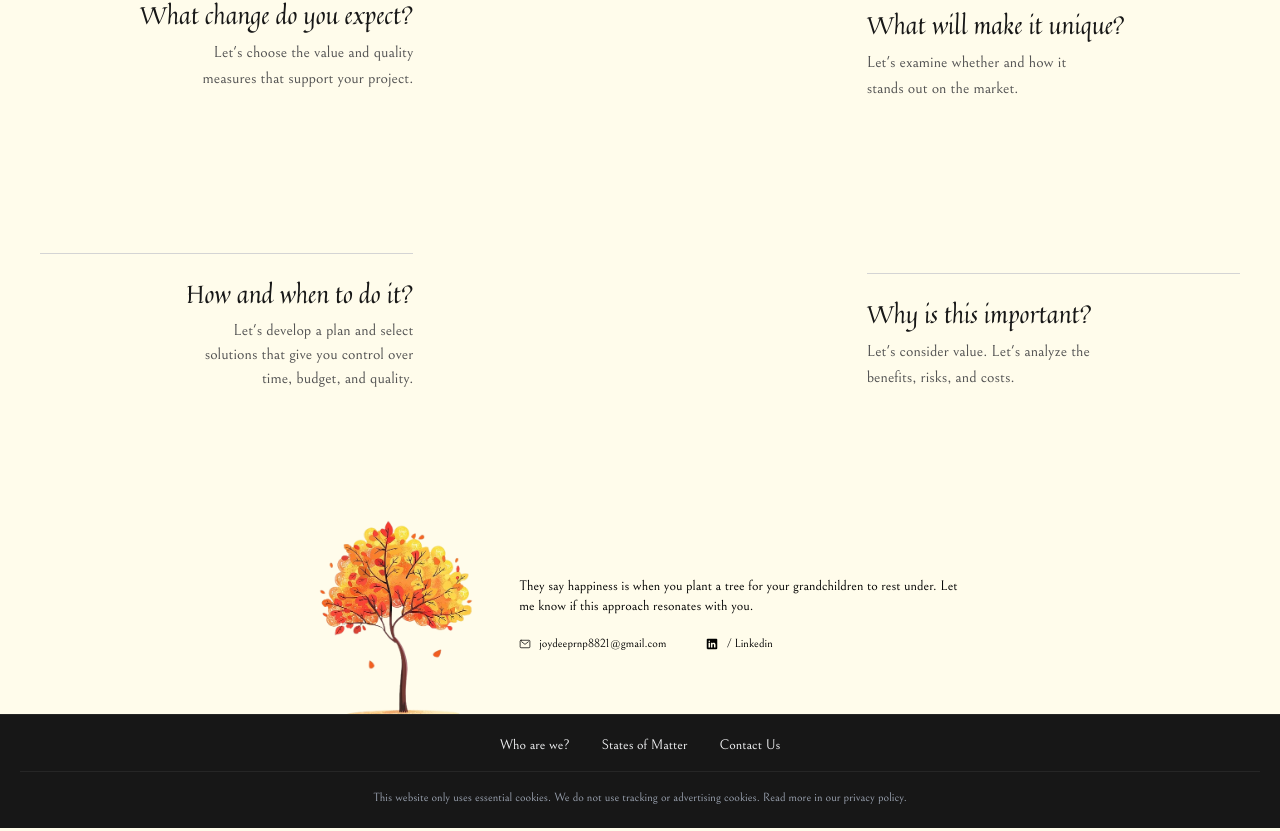
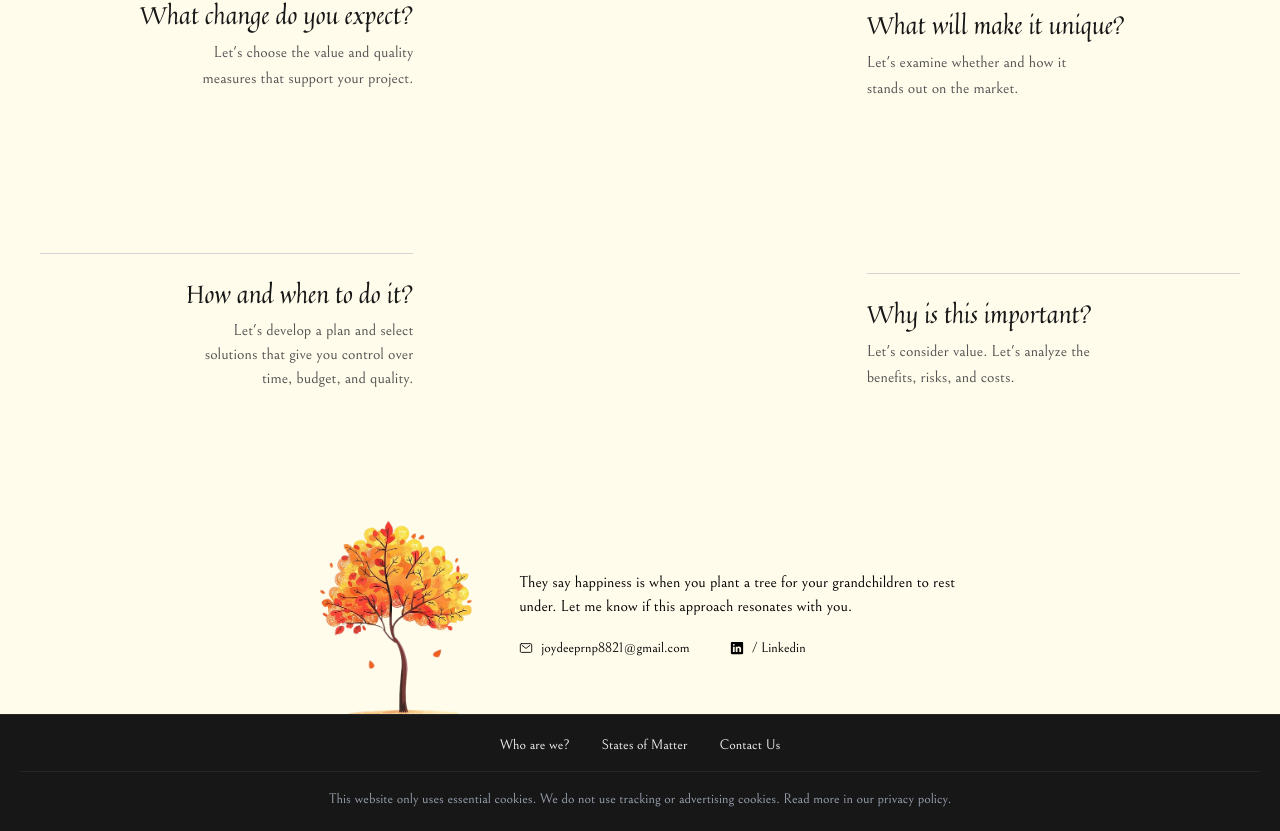
Before and after one commit to joydeep-07/Art-Gallery, a React (Vite) app: page / in a window 1280 px wide. Shown: the part 4702-5533 px from the top of the page. Built offline with nearby package versions, Linux system fonts and the light colour scheme.

Commit message:
Footer Updated

```diff
--- a/src/layouts/Footer.jsx
+++ b/src/layouts/Footer.jsx
@@ -13,12 +13,12 @@ const Footer = () => {
         </div>
 
         <div className="text-center md:text-left px-2 md:px-0">
-          <h2 className="max-w-md text-sm">
+          <h2 className="max-w-md text-md">
             They say happiness is when you plant a tree for your grandchildren
             to rest under. Let me know if this approach resonates with you.
           </h2>
 
-          <div className="flex flex-col md:flex-row gap-3 md:gap-10 text-xs pt-5">
+          <div className="flex flex-col md:flex-row gap-3 md:gap-10 text-sm pt-5">
             <div className="flex justify-center md:justify-start items-center gap-2">
               <IoMailOutline />
               <h3 className="break-all">joydeeprnp8821@gmail.com</h3>
@@ -60,7 +60,7 @@ const Footer = () => {
 
         <div className="w-full hidden md:flex h-[1px] bg-neutral-800"></div>
 
-        <p className="text-[10px] md:text-xs text-center text-gray-400 leading-relaxed px-3">
+        <p className="text-[10px] md:text-sm text-center text-gray-400 leading-relaxed px-3">
           This website only uses essential cookies. We do not use tracking or
           advertising cookies. Read more in our privacy policy.
         </p>
```
